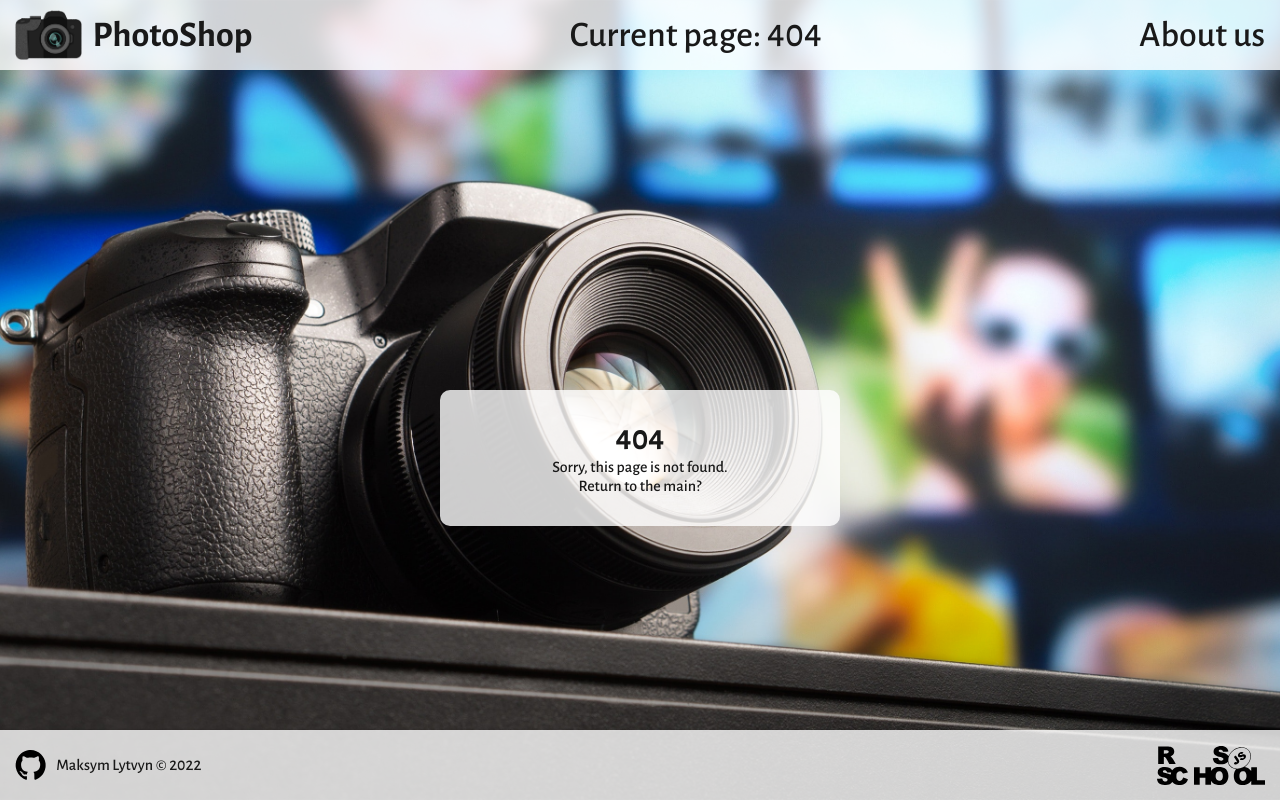
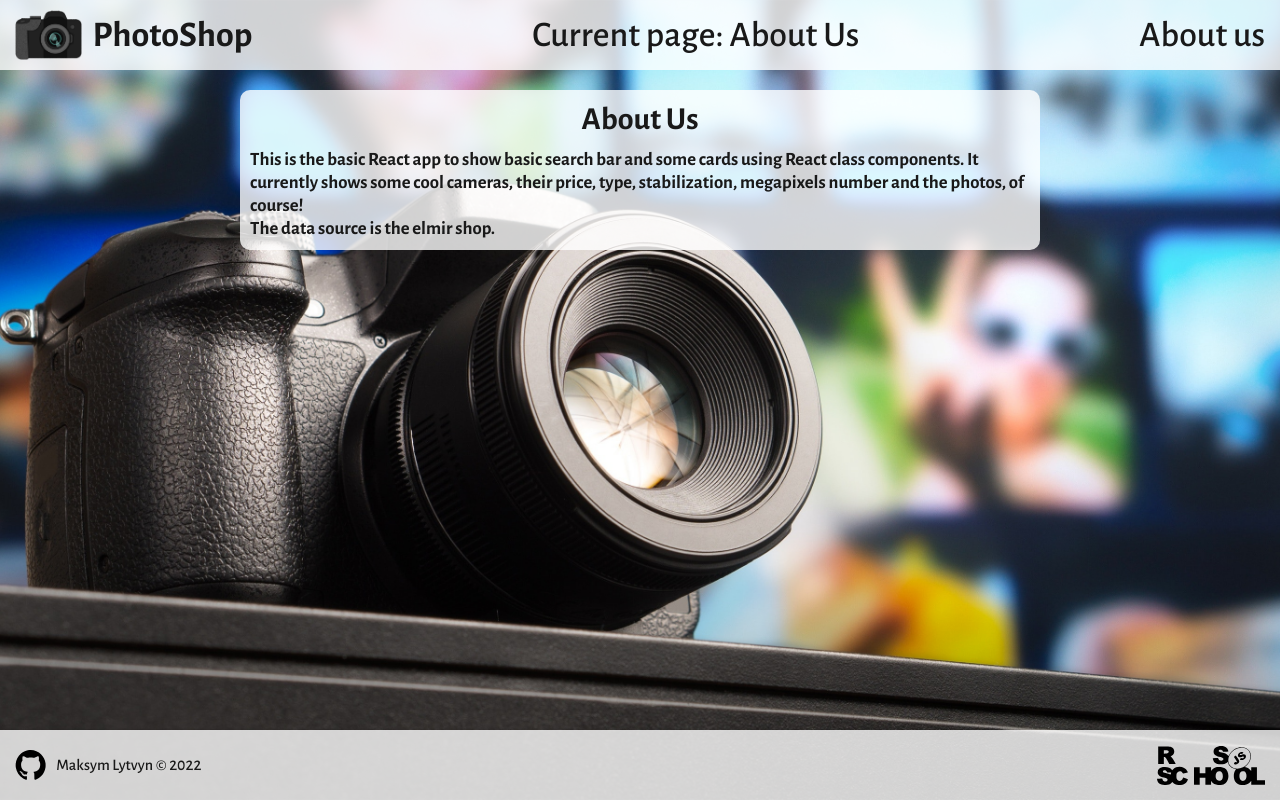
Before and after one commit to LMakshow/tmdb-client, a React (Create React App) app in the folder 01-components/: page /about in a window 1280 px wide. Before the commit this address had no page. Built offline with nearby package versions, Linux system fonts and the light colour scheme.

Commit message:
feat: add About Us and "add to cart" button

```diff
--- a/01-components/src/App.tsx
+++ b/01-components/src/App.tsx
@@ -1,13 +1,13 @@
 import React from 'react';
 import Header from 'components/Header';
-import { Outlet } from 'react-router-dom';
 import Footer from 'components/Footer';
+import Main from 'components/Main';
 
 function App() {
   return (
     <div className="root">
       <Header pageName="Main" />
-      <Outlet />
+      <Main />
       <Footer />
     </div>
   );
--- /dev/null
+++ b/01-components/src/components/AboutUs.tsx
@@ -0,0 +1,24 @@
+import React from 'react';
+import Footer from './Footer';
+import Header from './Header';
+
+export default class AboutUs extends React.Component {
+  render() {
+    return (
+      <div className="root">
+        <Header pageName="About Us" />
+        <div className="about-page">
+          <h1 style={{ margin: 'auto' }}>About Us</h1>
+          <h3>
+            This is the basic React app to show basic search bar and some cards using React class
+            components. It currently shows some cool cameras, their price, type, stabilization,
+            megapixels number and the photos, of course!
+            <br />
+            The data source is the <a href="https://elmir.ua/">elmir</a> shop.
+          </h3>
+        </div>
+        <Footer />
+      </div>
+    );
+  }
+}
--- a/01-components/src/components/ShopCard.tsx
+++ b/01-components/src/components/ShopCard.tsx
@@ -1,9 +1,10 @@
 import { CameraData } from 'data';
 import React from 'react';
 
-export default class ShopCard extends React.Component<CameraData, unknown> {
+export default class ShopCard extends React.Component<CameraData, { cart: boolean }> {
   constructor(props: CameraData) {
     super(props);
+    this.state = { cart: false };
   }
 
   render() {
@@ -47,7 +48,12 @@ export default class ShopCard extends React.Component<CameraData, unknown> {
             >
               {this.props.stock ? 'In Stock' : 'On Request'}
             </p>
-            <button className="shop-card__cart">Add to Cart</button>
+            <button
+              className={`shop-card__cart ${this.state.cart ? 'added' : ''}`}
+              onClick={() => this.setState({ cart: !this.state.cart })}
+            >
+              {this.state.cart ? 'Added!' : 'Add to Cart'}
+            </button>
           </div>
         </div>
       </div>
--- a/01-components/src/index.tsx
+++ b/01-components/src/index.tsx
@@ -5,24 +5,18 @@ import './App.scss';
 import reportWebVitals from './reportWebVitals';
 import App from 'App';
 import Page404 from 'components/404';
-import Main from 'components/Main';
+import AboutUs from 'components/AboutUs';
 
 const router = createBrowserRouter([
   {
     path: '/',
     element: <App />,
     errorElement: <Page404 />,
-    children: [
-      {
-        errorElement: <Page404 />,
-        children: [
-          {
-            path: '/',
-            element: <Main />,
-          },
-        ],
-      },
-    ],
+  },
+  {
+    path: '/about',
+    element: <AboutUs />,
+    errorElement: <Page404 />,
   },
 ]);
 
--- a/01-components/src/sass/_card.scss
+++ b/01-components/src/sass/_card.scss
@@ -2,12 +2,23 @@
   display: flex;
   flex-wrap: wrap;
   gap: 10px;
-  margin: auto;
-  margin-bottom: 20px;
+  margin: 20px auto;
   padding: 10px;
   border-radius: 10px;
   background: $primary-color;
   max-width: 1570px;
+  width: 95%;
+}
+
+.about-page {
+  display: flex;
+  flex-wrap: wrap;
+  gap: 10px;
+  margin: 20px auto;
+  padding: 10px;
+  border-radius: 10px;
+  background: $primary-color;
+  max-width: 800px;
   width: 95%;
 }
 
@@ -26,7 +37,6 @@
   font-weight: 700;
   transition: all 0.2s;
   box-shadow: rgba(0, 0, 0, 0.08) 0px 1px 4px, rgba(0, 0, 0, 0.09) 0px 2px 5px, rgba(0, 0, 0, 0.07) 0px 0px 2px 0.00144px;
-  cursor: pointer;
 
   &:hover {
     box-shadow: 0px 1px 5px rgba(0, 0, 0, 0.3), 0px 2px 5px rgba(0, 0, 0, 0.15), 0px 0px 2px 0.00144px rgba(0, 0, 0, 0.12);
@@ -157,6 +167,11 @@
   cursor: pointer;
   transition: all 0.3s;
 
+  &:hover {
+    background-color: $text-secondary-color;
+    border-color: $text-secondary-color;
+  }
+
   @media screen and (max-width: 630px) {
     width: 100%;
     margin-top: 5px;
@@ -168,4 +183,9 @@
   border: $accent-color 2px solid;
   color: $accent-dark-color;
   font-weight: 700;
+
+  &:hover {
+    background-color: $accent-color;
+    border-color: $accent-color;
+  }
 }
```
